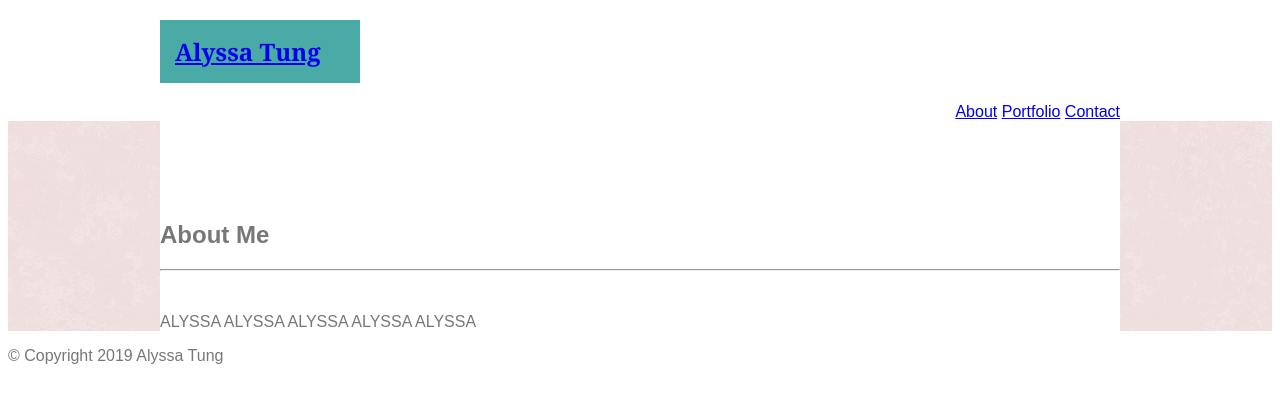
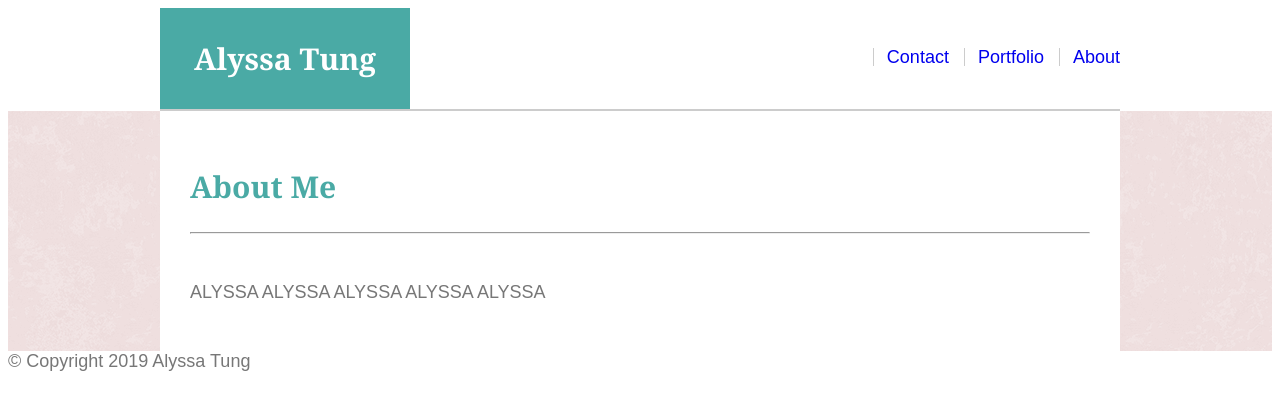
Before and after one commit to codelyss/Portfolio_hw, a plain HTML site: page index.html in a window 1280 px wide. Drawn offline with Linux system fonts and the light colour scheme.

Commit message:
header layout

```diff
--- /dev/null
+++ b/assets/css/reset.css
@@ -0,0 +1,48 @@
+/* http://meyerweb.com/eric/tools/css/reset/
+   v2.0 | 20110126
+   License: none (public domain)
+*/
+
+html, body, div, span, applet, object, iframe,
+h1, h2, h3, h4, h5, h6, p, blockquote, pre,
+a, abbr, acronym, address, big, cite, code,
+del, dfn, em, img, ins, kbd, q, s, samp,
+small, strike, strong, sub, sup, tt, var,
+b, u, i, center,
+dl, dt, dd, ol, ul, li,
+fieldset, form, label, legend,
+table, caption, tbody, tfoot, thead, tr, th, td,
+article, aside, canvas, details, embed,
+figure, figcaption, footer, header, hgroup,
+menu, nav, output, ruby, section, summary,
+time, mark, audio, video {
+	margin: 0;
+	padding: 0;
+	border: 0;
+	font-size: 100%;
+	font: inherit;
+	vertical-align: baseline;
+}
+/* HTML5 display-role reset for older browsers */
+article, aside, details, figcaption, figure,
+footer, header, hgroup, menu, nav, section {
+	display: block;
+}
+body {
+	line-height: 1;
+}
+ol, ul {
+	list-style: none;
+}
+blockquote, q {
+	quotes: none;
+}
+blockquote:before, blockquote:after,
+q:before, q:after {
+	content: '';
+	content: none;
+}
+table {
+	border-collapse: collapse;
+	border-spacing: 0;
+}
--- a/assets/css/style.css
+++ b/assets/css/style.css
@@ -4,34 +4,58 @@
 
 body {
     font-family: 'Arial', 'Helvetica Neue', Helvetica, sans-serif;
-    color: #777777
+    color: #777777;
+    font-size: 18px;
 }
 
 .aboutme {
-    padding-top:80px;
+    padding: 30px;
     background-color: #ffffff;
     border-color: #dddddd;
-    width: 960px;
+    max-width: 960px;
     margin: 0 auto;
-}
-
-.header-container {
-    font-family: 'Georgia', Times, 'Times New Roman', serif;
-    background-color: #4aaaa5;
-    text-align:left;
-    width: 200px;
-    color:#ffffff
-}
-
-section h1 {
-    padding: 15px;
+    /* float: left; */
 }
 
 .container {
-    width: 960px;
+    width: 100%;
     margin: 0 auto;
+    max-width: 960px;
+    overflow: auto;
+    border-bottom: 2px solid #cccccc;
+    color: #ffffff;
+}
+
+#header-container {
+    font-family: 'Georgia', Times, 'Times New Roman', serif;
+    background-color: #4aaaa5;
+    text-align: center;
+    width: 250px;
+    /* height: 90px; */
+    color:#ffffff;
+    font-size: 20px;
+    /* font-weight: 700; */
+    float: left;
+    padding: 5px;
 }
 
 .backgroundimage {
     background-image: url('../images/pink_rice.png');
 }
+
+nav a {
+    float: right;
+    margin-top: 40px;
+    margin-left: 15px;
+    line-height: 18px;
+    text-decoration: none;
+    border-left: 1px solid #cccccc;
+    padding-left: 13px;
+}
+
+h2 {
+    font-family: 'Georgia', Times, 'Times New Roman', serif;
+    color: #4aaaa5;
+    font-size: 30px;
+    font-weight: bold;
+}
--- a/index.html
+++ b/index.html
@@ -6,6 +6,7 @@
     <meta name="viewport" content="width=device-width, initial-scale=1.0">
     <meta http-equiv="X-UA-Compatible" content="ie=edge">
     <title>About Me</title>
+    <!-- <link rel="stylesheet" type="text/css" href="assets/css/reset.css" /> -->
     <link rel="stylesheet" type="text/css" href="assets/css/style.css" />
 </head>
 
@@ -14,14 +15,11 @@
 
     <header>
         <div class="container">
-            <section class="header-container">
-                <h1>
-                    <!-- When the logo is click, it goes back to the main page -->
-                    <a href="index.html">Alyssa Tung</a>
-                </h1>
+            <section id="header-container">
+                <h1>Alyssa Tung</h1>
             </section>
 
-            <nav style="text-align: right;">
+            <nav>
                 <a href="index.html">About</a>
                 <a href="portfolio.html">Portfolio</a>
                 <a href="contact.html">Contact</a>
```
